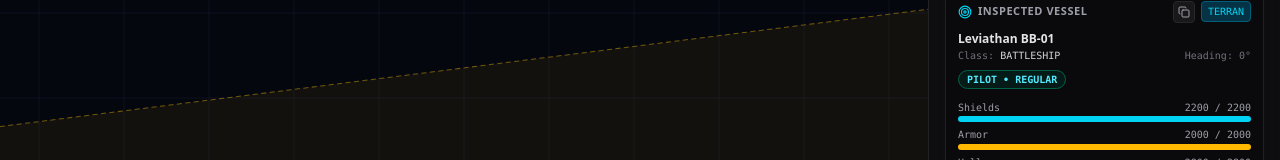
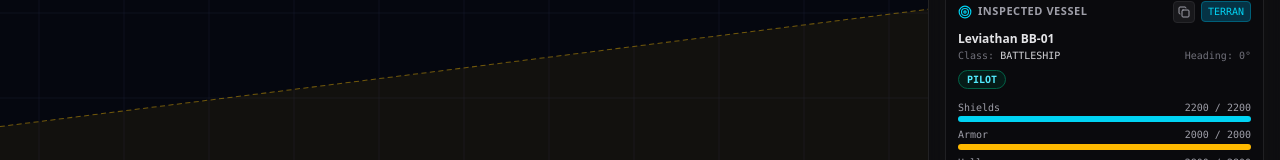
Before and after one commit to KaMeLoTmArMoT/GyroMouse_games, a React (Vite) app in the folder games/space_battler/frontend/: page / in a window 1280 px wide. Shown: the part 245-405 px from the top of the page. Built offline with nearby package versions, Linux system fonts and the light colour scheme.

Commit message:
fix(space-battler): dynamic crew veterancy badge in inspected vessel and canvas hud

```diff
--- a/games/space_battler/frontend/src/App.tsx
+++ b/games/space_battler/frontend/src/App.tsx
@@ -327,6 +327,11 @@ export default function App() {
   };
 
   const selectedShip = sim.ships.find((s) => s.id === selectedShipId);
+  const selectedVeterancy = selectedShip
+    ? (sim.crewVeterancy?.[selectedShip.team] ??
+      (selectedShip.team === 0 ? crewVeterancy.blue : crewVeterancy.red) ??
+      "pilot")
+    : "pilot";
   const havenGuests =
     selectedShip && isCapitalShip(selectedShip)
       ? sim.ships.filter(
@@ -1034,14 +1039,16 @@ export default function App() {
                         </span>
                       </div>
                       <span
-                        title="Reflex latency: ~150ms · Standard targeting precision"
                         className={`inline-block mt-2 rounded-full border px-2 py-0.5 text-[10px] font-mono font-semibold ${
-                          selectedShip.team === 0
-                            ? "border-emerald-800 bg-emerald-950/50 text-cyan-300"
-                            : "border-rose-800 bg-rose-950/50 text-amber-300"
+                          {
+                            recruit: "border-zinc-700 bg-zinc-900/50 text-zinc-400",
+                            pilot: "border-emerald-800 bg-emerald-950/50 text-cyan-300",
+                            veteran: "border-indigo-800 bg-indigo-950/50 text-indigo-300",
+                            ace: "border-amber-700 bg-amber-950/50 text-amber-300",
+                          }[selectedVeterancy]
                         }`}
                       >
-                        PILOT • REGULAR
+                        {selectedVeterancy.toUpperCase()}
                       </span>
                     </div>
 
--- a/games/space_battler/frontend/src/canvas/TacticalCanvas.tsx
+++ b/games/space_battler/frontend/src/canvas/TacticalCanvas.tsx
@@ -968,7 +968,8 @@ function drawTacticalTrajectory(
   // Render Intent Tag below ship
   const pillY = ship.pos[1] + ship.size + 18;
   const pillX = ship.pos[0];
-  const line1 = `SPD: ${Math.round(speed)} u/s • ${ship.hullClass === "strike_craft" ? "PILOT • " : ""}${intent}`;
+  const tier = sim.crewVeterancy?.[ship.team] ?? "pilot";
+  const line1 = `SPD: ${Math.round(speed)} u/s • ${tier.toUpperCase()} • ${intent}`;
   const line2 = target
     ? `TGT: ${target.name} [${Math.round(Math.hypot(target.pos[0] - ship.pos[0], target.pos[1] - ship.pos[1]))}u]`
     : null;
```
